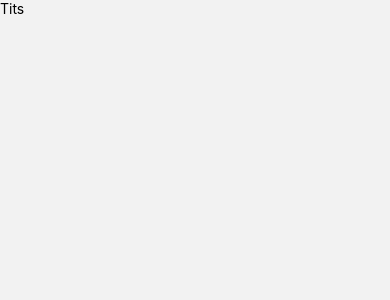
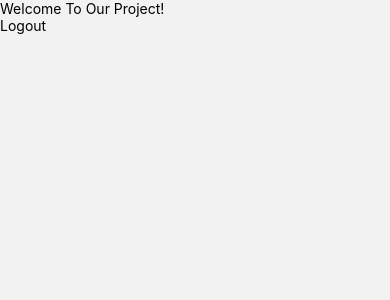
Before and after one commit to jestoniandales25/login-system, a React Native app: screen /Dashboard in a window 390 px wide. Shown: the top 300 px of the page. Built offline with nearby package versions, Linux system fonts and the light colour scheme.

Commit message:
dashboard

```diff
--- a/app/screens/dashboard.tsx
+++ b/app/screens/dashboard.tsx
@@ -1,11 +1,74 @@
-import { Text, View } from "react-native";
+import React, { useRef, useEffect } from 'react';
+import { View, Text, TouchableOpacity, Animated } from 'react-native';
+import dashboardStyles from '../../styles/dashboard_styles'; // Importing the styles
+import { useNavigation } from '@react-navigation/native'; // Import navigation hook
+import { StackActions } from '@react-navigation/native';
 
-export default function dashboard() {
-    return(
-        <View>
-            <Text>
-                Tits
-            </Text>
+
+export default function Dashboard() {
+    const navigation = useNavigation(); // Initialize navigation
+
+    // Create animated values for opacity and translateY
+    const fadeAnim = useRef(new Animated.Value(0)).current; // Initial opacity 0
+    const floatAnim = useRef(new Animated.Value(30)).current; // Initial translateY 30
+
+    const fadeAnimButton = useRef(new Animated.Value(0)).current; // Initial opacity 0 for button
+    const floatAnimButton = useRef(new Animated.Value(30)).current; // Initial translateY 30 for button
+
+    useEffect(() => {
+        Animated.sequence([
+            Animated.timing(fadeAnim, {
+                toValue: 1,
+                duration: 500,
+                useNativeDriver: true,
+            }),
+            Animated.timing(floatAnim, {
+                toValue: 0,
+                duration: 500,
+                useNativeDriver: true,
+            }),
+            Animated.parallel([
+                Animated.timing(fadeAnimButton, {
+                    toValue: 1,
+                    duration: 1000,
+                    useNativeDriver: true,
+                }),
+                Animated.timing(floatAnimButton, {
+                    toValue: 0,
+                    duration: 1000,
+                    useNativeDriver: true,
+                }),
+            ]),
+        ]).start();
+    }, [fadeAnim, floatAnim, fadeAnimButton, floatAnimButton]);
+
+    const handleLogout = () => {
+        // Navigate back to the Login screen
+        navigation.dispatch(
+            StackActions.replace('Log In')
+        );
+    };
+
+    return (
+        <View style={dashboardStyles.container}>
+            <Animated.View
+                style={{
+                    opacity: fadeAnim,
+                    transform: [{ translateY: floatAnim }],
+                }}
+            >
+                <Text style={dashboardStyles.welcomeText}>Welcome To Our Project!</Text>
+            </Animated.View>
+            <Animated.View
+                style={{
+                    opacity: fadeAnimButton,
+                    transform: [{ translateY: floatAnimButton }],
+                }}
+            >
+                <TouchableOpacity style={dashboardStyles.logoutButton} onPress={handleLogout}>
+                    <Text style={dashboardStyles.logoutButtonText}>Logout</Text>
+                </TouchableOpacity>
+            </Animated.View>
         </View>
     );
 }
```
